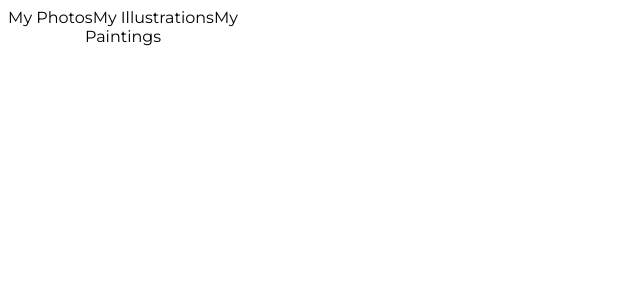
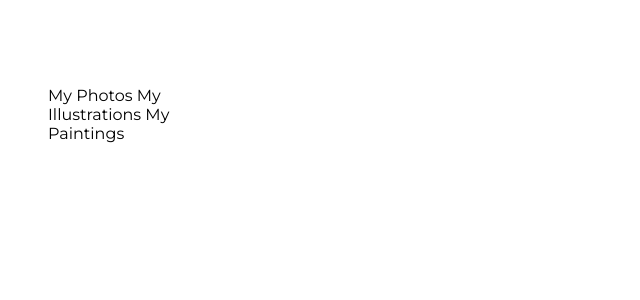
Before and after one commit to GJSayers/react-challenges, a React (Create React App) app in the folder my-app/: page / in a window 1280 px wide. Shown: the top 300 px of the page, without its empty margins (0-640 px from the left). Built offline with nearby package versions, Linux system fonts and the light colour scheme.

Commit message:
Link css to Sidebar.js

```diff
--- a/my-app/src/components/Sidebar.js
+++ b/my-app/src/components/Sidebar.js
@@ -1,12 +1,15 @@
 import React from "react";
+import css from "./css/Sidebar.module.css"
 // This componenet is a parent component
 function Sidebar() {
     return (
-      <div className="Sidebar">
+      <div className={css.sidebar}>
         <div>
-            <a>My Photos</a>
-            <a>My Illustrations</a>
-            <a>My Paintings</a>
+            <a> My Photos </a>
+
+            <a> My Illustrations </a>
+
+            <a> My Paintings </a>
         </div>
       </div>
     );
```
